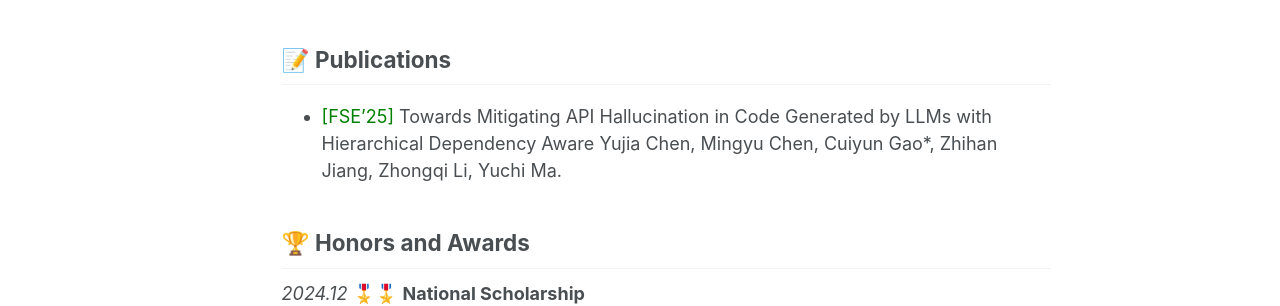
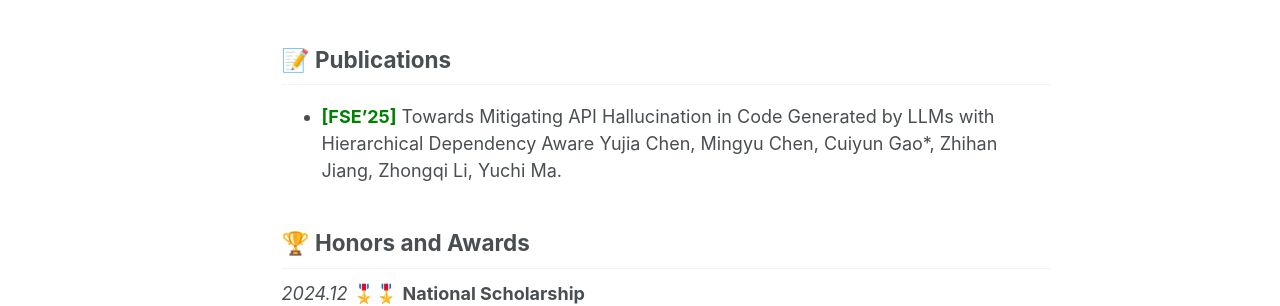
Before and after one commit to CMY-K/CMY-K.github.io, a Jekyll site: the page built from _pages/about.md, in a window 1280 px wide. Shown: the part 566-872 px from the top of the page. Built offline with Jekyll 4.4.1, drawn with Linux system fonts in a browser that asks for light colours.

Commit message:
Update about.md

```diff
--- a/_pages/about.md
+++ b/_pages/about.md
@@ -22,7 +22,7 @@ I’m a Third-year undergraduate student in the School of Computer Science and T
 📝 Publications
 ------
 
-* <span style="color: green;">[FSE’25]</span> Towards Mitigating API Hallucination in Code Generated by LLMs with Hierarchical Dependency Aware
+* **<span style="color: green;">[FSE’25]</span>** Towards Mitigating API Hallucination in Code Generated by LLMs with Hierarchical Dependency Aware
   Yujia Chen, Mingyu Chen, Cuiyun Gao*, Zhihan Jiang, Zhongqi Li, Yuchi Ma.
 
 🏆 Honors and Awards
```
